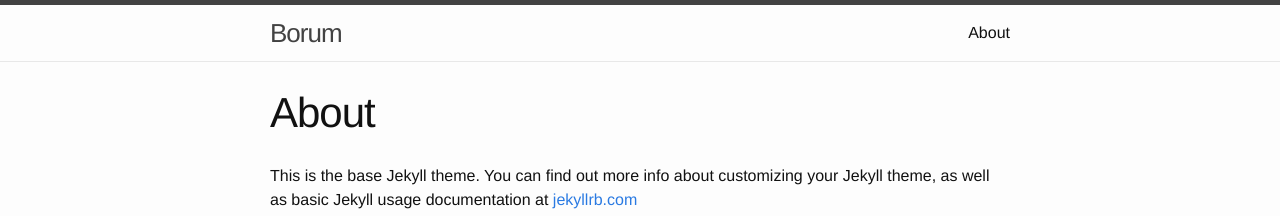
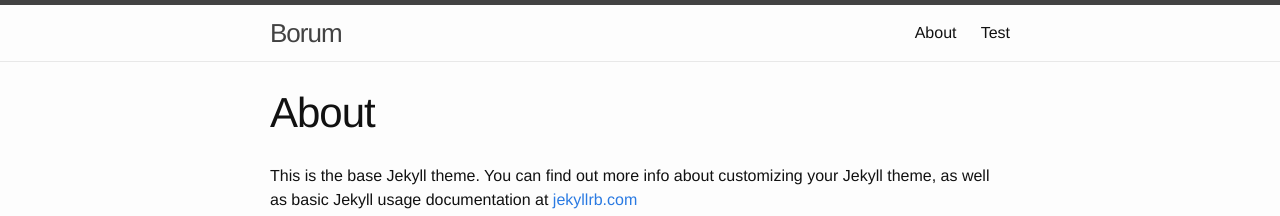
Before and after one commit to slothgamez/fireplex.github.io, a Jekyll site: the page built from about.md, in a window 1280 px wide. Shown: the top 216 px of the page. Built offline with Jekyll 4.4.1, drawn with Linux system fonts in a browser that asks for light colours.

Commit message:
Update header.html

```diff
--- a/_includes/header.html
+++ b/_includes/header.html
@@ -17,11 +17,10 @@
         {% for my_page in site.pages %}
           {% if my_page.title %}
           <a class="page-link" href="{{ my_page.url | prepend: site.baseurl }}">{{ my_page.title }}</a>
+          <a href="contact/thanks" class="page-link">Test</a>
           {% endif %}
         {% endfor %}
       </div>
-
-      <a href="contact/thanks" class="menu-icon">Test</a>
     </nav>
 
   </div>
```
